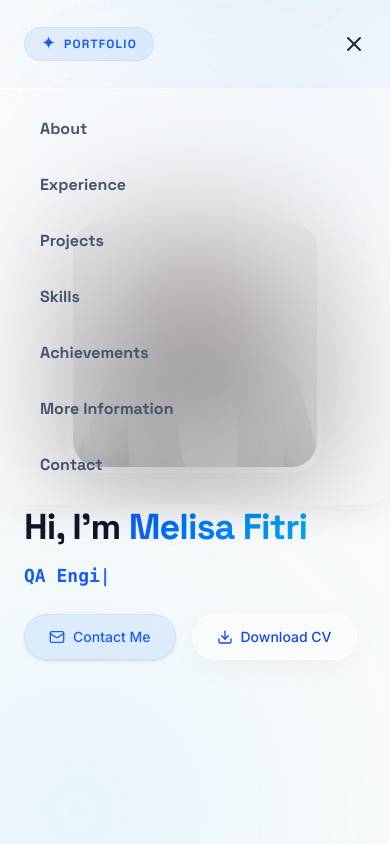
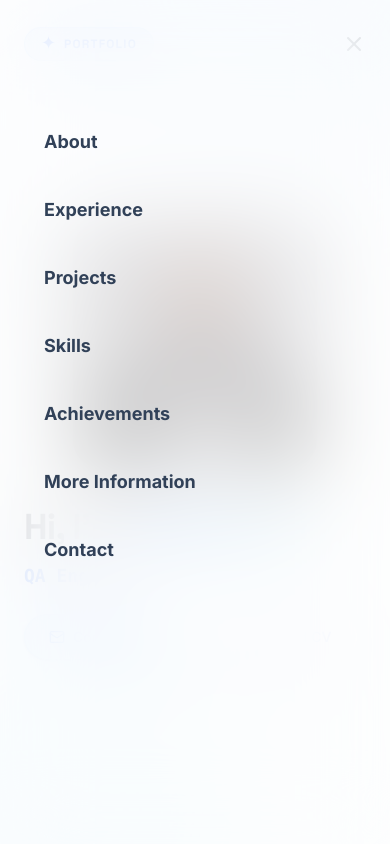
Before and after one commit to melisafitri/my-portofolio, a React (Vite) app: page / in a window 390 px wide. Both pictures are taken after a click on the button "Toggle menu". Shown: the top 844 px of the page. Built offline with nearby package versions, Linux system fonts and the light colour scheme.

Commit message:
feat: update tampilan device handphone

```diff
--- a/src/components/Navbar.tsx
+++ b/src/components/Navbar.tsx
@@ -1,4 +1,4 @@
-import { motion } from "motion/react";
+import { AnimatePresence, motion } from "motion/react";
 import { useEffect, useState } from "react";
 import { Menu, X } from "lucide-react";
 
@@ -20,6 +20,7 @@ export function Navbar() {
   useEffect(() => {
     const handleScroll = () => {
       setIsScrolled(window.scrollY > 20);
+      setMobileMenuOpen(false);
 
       // Simple intersection logic for active navbar link
       const sections = navItems.map((item) => item.href.substring(1));
@@ -95,33 +96,39 @@ export function Navbar() {
         </button>
       </div>
 
-      {/* Mobile Nav Menu */}
+      {/* Mobile Nav Menu — fullscreen overlay */}
+      <AnimatePresence>
         {mobileMenuOpen && (
           <motion.div
-          initial={{ opacity: 0, y: -10 }}
-          animate={{ opacity: 1, y: 0 }}
-          exit={{ opacity: 0, y: -10 }}
-          className="lg:hidden absolute top-full left-0 right-0 bg-white/30 backdrop-blur-3xl shadow-[0_15px_40px_-10px_rgba(0,0,0,0.1)] border-t border-white/50 py-4 px-6 flex flex-col gap-2 rounded-b-3xl"
+            initial={{ opacity: 0 }}
+            animate={{ opacity: 1 }}
+            exit={{ opacity: 0 }}
+            transition={{ duration: 0.2 }}
+            className="lg:hidden fixed inset-0 z-40 bg-white/70 backdrop-blur-2xl flex flex-col px-6 pt-28 pb-10 gap-2"
           >
-          {navItems.map((item) => {
+            {navItems.map((item, i) => {
               const isActive = activeSection === item.href.substring(1);
               return (
-              <a
+                <motion.a
                   key={item.name}
                   href={item.href}
-                className={`relative px-4 py-3 text-base font-bold font-display rounded-xl transition-colors ${
+                  initial={{ opacity: 0, x: -16 }}
+                  animate={{ opacity: 1, x: 0 }}
+                  transition={{ delay: i * 0.05 }}
+                  className={`px-5 py-4 text-lg font-bold rounded-2xl transition-colors ${
                     isActive
-                    ? "text-blue-600 bg-blue-500/10 shadow-sm border border-blue-200/50 backdrop-blur-md"
-                    : "text-slate-600 hover:text-blue-600 hover:bg-blue-500/5"
+                      ? "text-blue-600 bg-blue-500/10 border border-blue-200/50"
+                      : "text-slate-700 hover:text-blue-600 hover:bg-blue-500/5"
                   }`}
                   onClick={() => setMobileMenuOpen(false)}
                 >
                   {item.name}
-              </a>
+                </motion.a>
               );
             })}
           </motion.div>
         )}
+      </AnimatePresence>
     </header>
   );
 }
```
Lines whose indentation alone changed are shown as unchanged.
